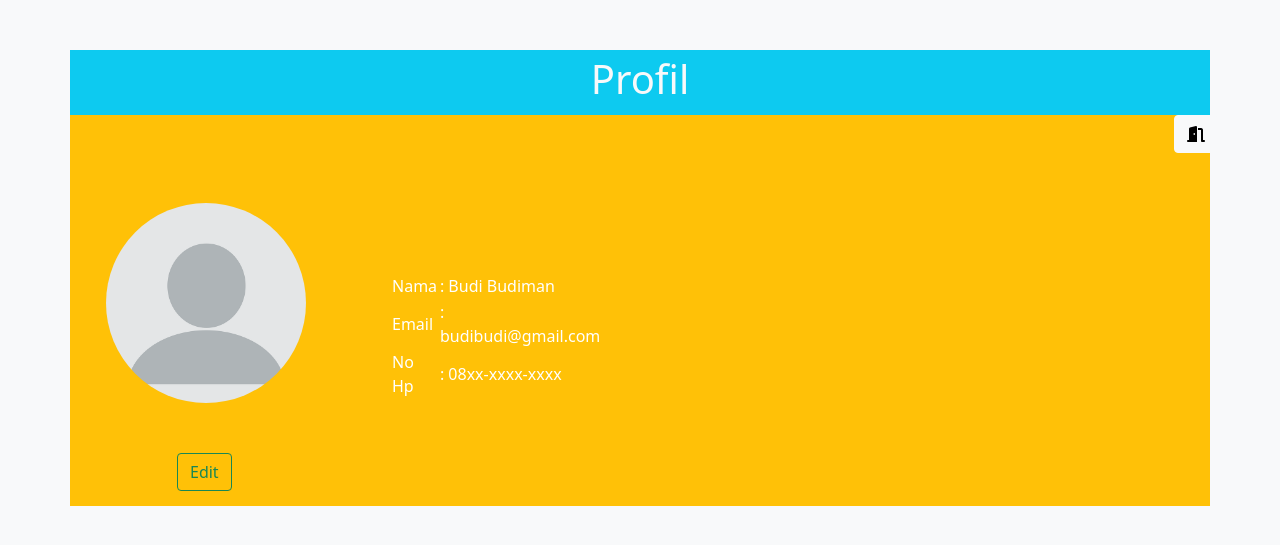
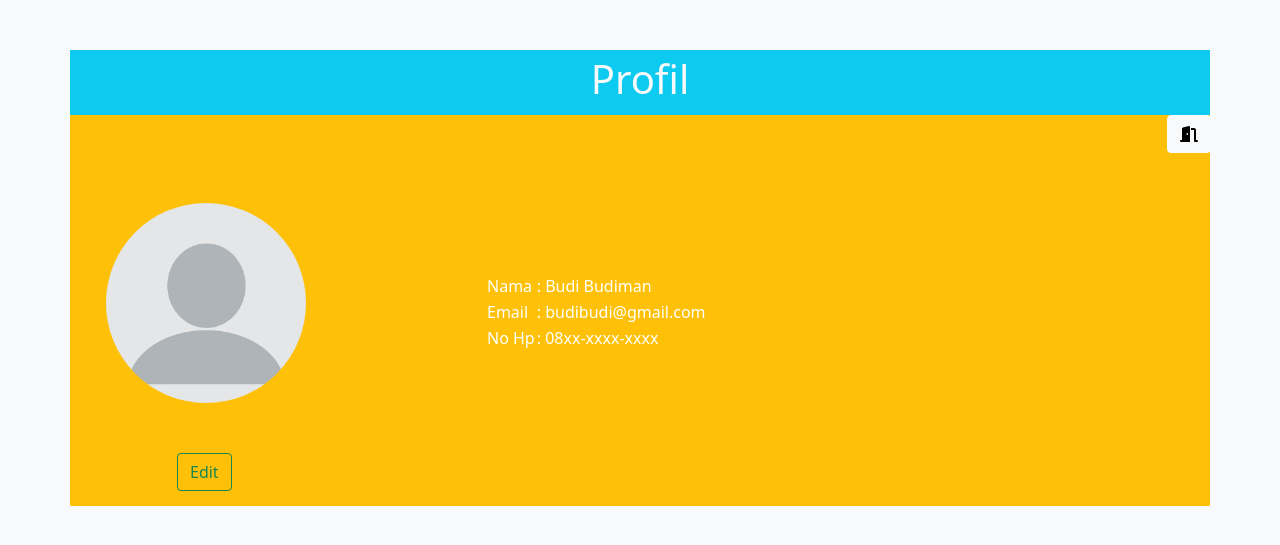
Before and after one commit to safutrasetya/cafee, a PHP site: page /profil.php in a window 1280 px wide. Shown: the top 545 px of the page. Run offline with PHP 8.4, Linux system fonts and the light colour scheme; some libraries are stand-ins or nearby versions.

Commit message:
Merapikan halaman editprofil dan profil

```diff
--- a/css/editprofil.css
+++ b/css/editprofil.css
@@ -28,3 +28,9 @@
       padding-top: 20px;
       padding-bottom: 30px;
 }
+
+.exitbutton
+{
+  float: right;
+  margin-right: -13px;
+}
--- a/css/profil.css
+++ b/css/profil.css
@@ -29,5 +29,6 @@
 
 .exitbutton
 {
-  padding-left: 1092px;
+  float: right;
+  margin-right: -13px;
 }
--- a/editprofil.php
+++ b/editprofil.php
@@ -15,6 +15,11 @@
       </div>
       <div class="container bg-warning text light isi">
         <div class="row">
+          <div class="col-md-12">
+            <div class="exitbutton">
+              <button type="button" class="btn btn-outline-light active" name="exit"><i class="fas fa-door-open"></i></button>
+            </div>
+          </div>
           <div class="col-md-4">
           <div class="container gambar">
           <img src="img/pfp1.jpg" alt="Foto Profil" class="rounded-circle" width="200px" height="200px">
--- a/profil.php
+++ b/profil.php
@@ -14,16 +14,18 @@
       <h1>Profil</h1>
     </div>
     <div class="container bg-warning info">
-      <div class="exitbutton">
-        <button type="button" class="btn btn-outline-light active" name="exit"><i class="fas fa-door-open"></i></button>
-      </div>
-    <div class="row">
-      <div class="col-sm-3">
+      <div class="row">
+        <div class="col-md-12">
+          <div class="exitbutton">
+            <button type="button" class="btn btn-outline-light active" name="exit"><i class="fas fa-door-open"></i></button>
+          </div>
+        </div>
+      <div class="col-md-4">
       <div class="container image">
         <img src="img/pfp1.jpg" alt="profile" class="rounded-circle" width="200px" height="200px">
       </div>
     </div>
-    <div class="col-sm-3">
+    <div class="col-md-6">
       <div class="container text-white isi">
           <table>
             <tr>
```
